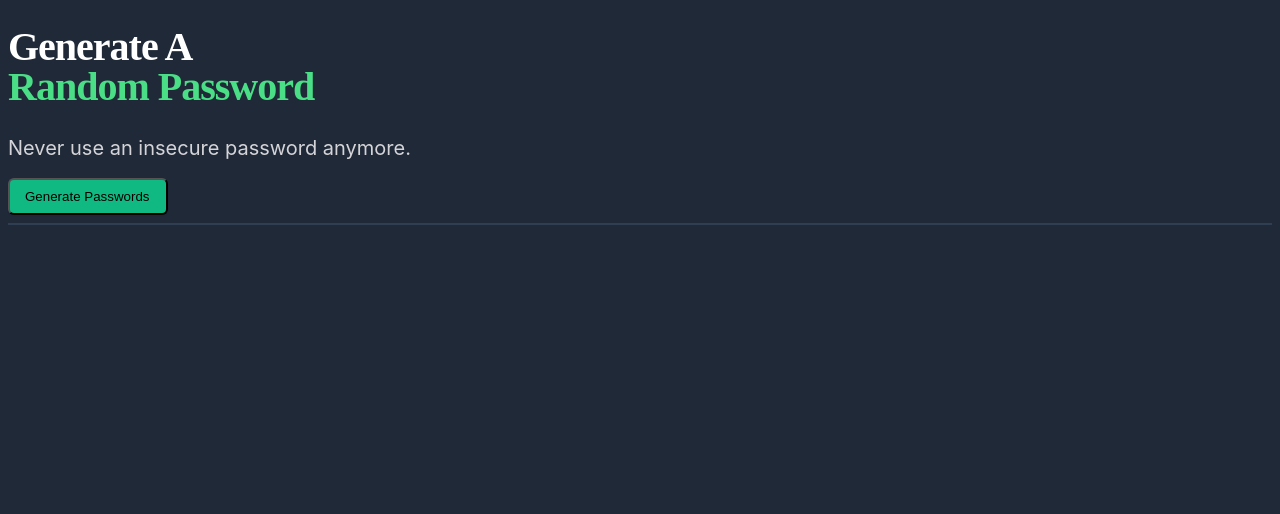
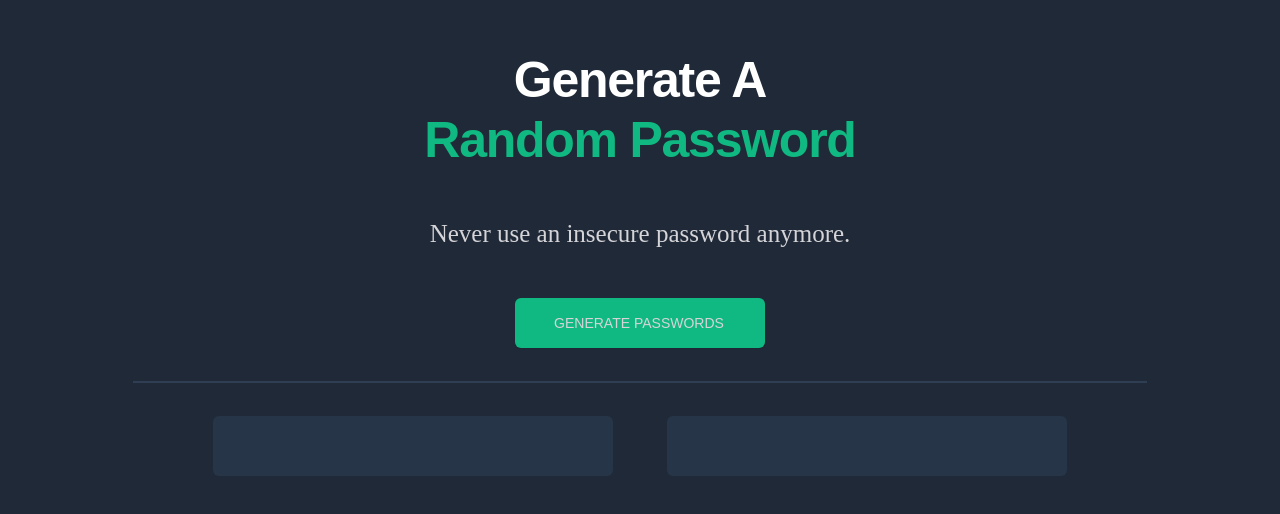
Before and after one commit to r-antoni/password_generator, a plain HTML site: page index.html in a window 1280 px wide. Drawn offline with Linux system fonts and the light colour scheme.

Commit message:
Updating CSS code

```diff
--- a/index.html
+++ b/index.html
@@ -13,7 +13,7 @@
         <span>Random Password</span>
     </h1>
     <h2>Never use an insecure password anymore.</h2>
-    <button id="generate">Generate Passwords</button>
+    <button id="generate">GENERATE PASSWORDS</button>
     <hr>
     <p class="password1"></p>
     <p class="password2"></p>
--- a/style.css
+++ b/style.css
@@ -1,44 +1,63 @@
-body{
-    background: #1F2937;
-    justify-content: center;
-    align-items: center;
+body {
+    background-color: #1F2937;
+    font-family: Arial, Helvetica, sans-serif;
+    text-align: center;
 }
 
 h1{
-    font-family: 'Karla';
-    font-style: normal;
     font-weight: 800;
-    font-size: 40px;
+    font-size: 50px;
     line-height: 40px;
     letter-spacing: -0.025em;
     color: #FFFFFF;
+    margin: 50px;
+    line-height: 60px;
 }
 
 span{
-    color:#4ADF86;
+    color: #10B981;
 }
 
 h2{
-    font-family: 'Inter';
-    font-style: normal;
+    font-family: serif;
     font-weight: 400;
-    font-size: 20px;
+    font-size: 25px;
     line-height: 28px;
     color: #D5D4D8;
+    margin-top: 20px;
+    margin-bottom: 50px;
 }
 
 button{
-    display: flex;
-    flex-direction: row;
+    display: inline-block;
+    height: 50px;
+    width: 250px;
     justify-content: center;
     align-items: center;
     padding: 9px 17px 9px 15px;
     gap: 12px;
-    background: #10B981;
+    background-color: #10B981;
     box-shadow: 0px 1px 2px rgba(0, 0, 0, 0.05);
     border-radius: 6px;
+    border: none;
+    color: #D5D4D8;
+    font-size: 14px;
+    margin-bottom: 25px;
 }
 
 hr{
-border: 1px solid #2F3E53;
+    border: 1px solid #2F3E53;
+    width: 80%;
 }
+
+p{
+    color: #10B981;
+    display: inline-block;
+    width: 30%;
+    background: #273549;
+    border-radius: 6px;
+    width: 400px;
+    height: 40px;
+    padding-top: 20px;
+    margin: 25px;
+}
```
